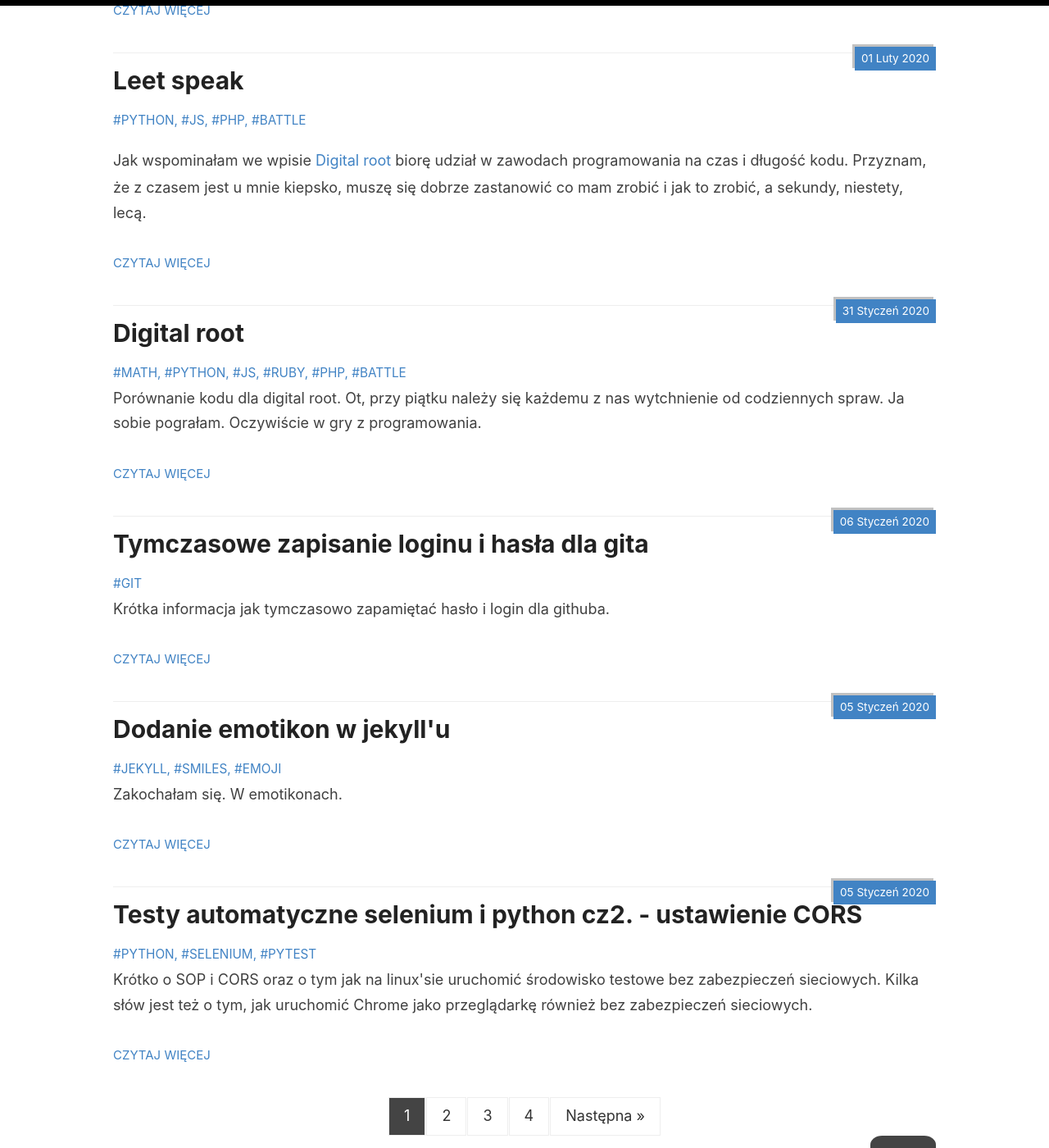
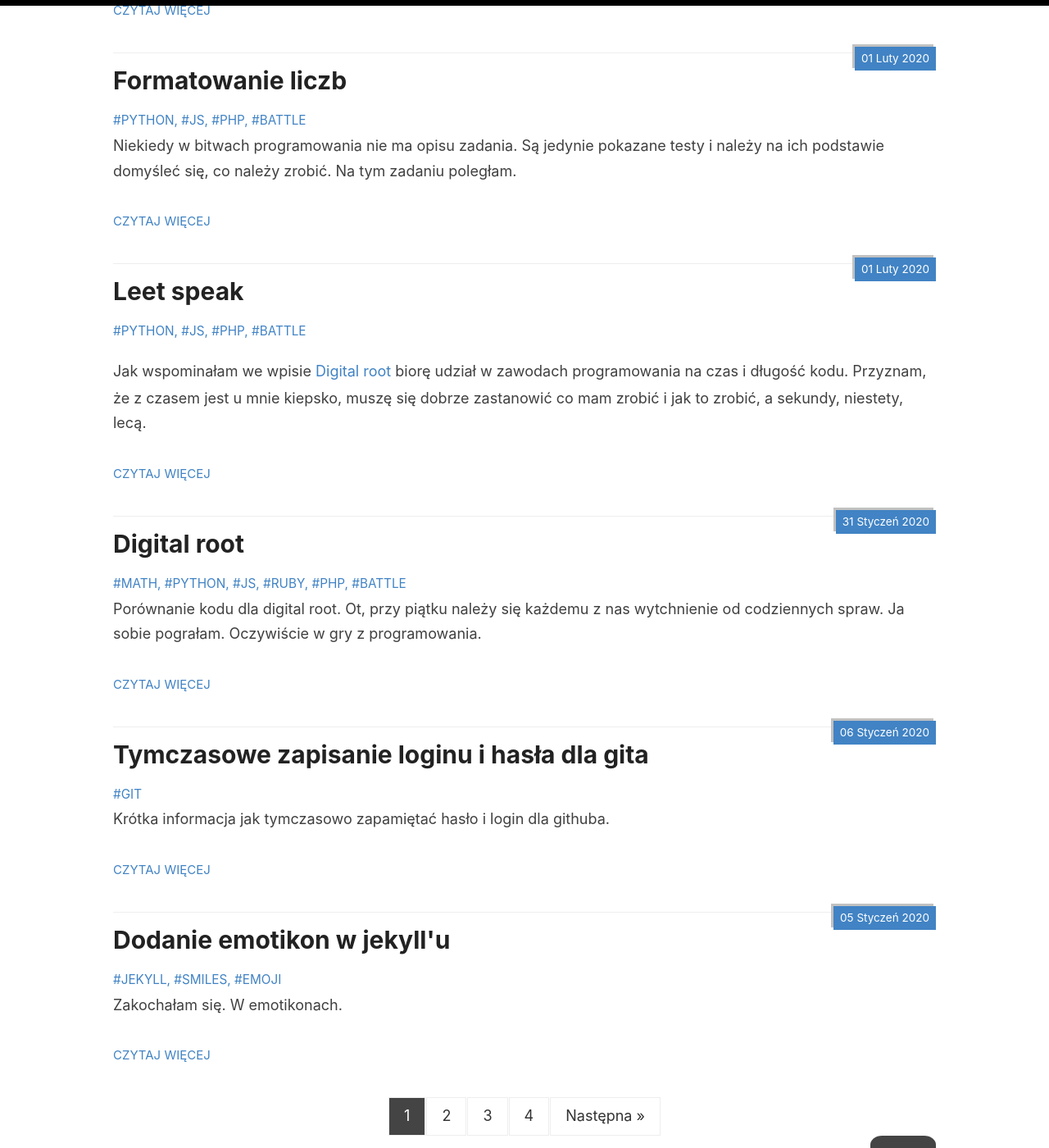
Before and after one commit to xyz-09/blog, a Jekyll site: the page built from index.html, in a window 1280 px wide and 1400 px high, scrolled down 535 px. Shown: the whole window at 82% size. Built offline with Jekyll 4.4.1, drawn with Linux system fonts in a browser that asks for light colours; some web fonts are replaced; the list of posts is cut into pages by our own code; some of the changed lines change nothing that is shown.

Commit message:
new post

````diff
--- a/_posts/2020-01-05-liczby.md
+++ b/_posts/2020-02-03-liczby.md
@@ -5,8 +5,8 @@ date: 2020-02-01 10:17
 category:  ['bitwy programowania', 'php', 'js', 'python']
 author: Edyta Jozdowska
 tags: [python, js, php, battle]
-excerpt:
-published: false
+excerpt: Niekiedy w bitwach programowania nie ma opisu zadania. Są jedynie pokazane testy i należy na ich podstawie domyśleć się, co należy zrobić. Na tym zadaniu poległam.
+published: true
 ---
 Niekiedy w bitwach programowania nie ma opisu zadania. Są jedynie pokazane testy i należy na ich podstawie domyśleć się, co należy zrobić.
 Na poniższym zadaniu poległam. Do końca nie wiedziałam o co chodzi. Oczywiście po testach widziałam, że dotyczy ono różnego zapisu liczb. 15 minut jednak było zbyt krótkim czasem dla mnie, by  znaleźć rozwiązanie. A okazało się banalne.
@@ -33,13 +33,14 @@ Na powyższej podsatwie należało podać kod, który przekształci liczbę w od
 
 Najczęściej występującymi literami są: **x**, **b** i **o**. **x**f**b**1111**o**17, **x**0**b**0**o**0, **x**148**b**101001000**o**510, powtarzają się w każdym ciągu. x = HEX, b = BIN i o = OCT, co odpowiada zapisowi liczby w kodzie 16-szesnastkowym, 2-dwójkowym i 8-ósemkowym. **Tak, jak ktoś wskaże rozwiązanie, wydaje się to tak oczywiste** :smile:
 
+# JavaScript
 Kod JS na rozwiązanie - kilka podejść. Ponieważ zawsze mamy jakiś wybór przy kodowaniu i kilka sposobów rozwiązania.
 ```JS
 //z Map
 n = 15;
 k= [['x',16],['b',2],['o',16]];
 
-console.log(k.map((a,b)=>a[0]+(n*1).toString(a[1]+'')).join(''))
+console.log(k.map((a,b)=>a[0]+(n*1).toString(a[1])).join(''))
 
 // OUTPUT: xfb1111o17
 ```
@@ -53,7 +54,7 @@ console.log(Object.entries(k).map((a,b)=>a[0]+n.toString(a[1]+'')).join(''))
 // OUTPUT: xfb1111o17
 ```
 
-`Object.entries(k)` tworzy dokładnie taką samą tablicę `[['x',16],['b',2],['o',16]]` z obiektu `{'x':16,'b':2,'o':16}`. Jak dla mnie jednak trochę za długo, jak na taką prostą oeprację. Chcemy interować po obiekcie k więc po co przekształcać go na `array`?
+`Object.entries(k)` tworzy dokładnie taką samą tablicę `[['x',16],['b',2],['o',16]]` z obiektu `{'x':16,'b':2,'o':16}`. Jak dla mnie jednak trochę za długo, jak na taką prostą oeprację. Chcemy interować po obiekcie `k` więc po co przekształcać go na `array`?
 **Kod do przepisania!**
 
 ```JS
@@ -67,12 +68,14 @@ console.log(s)
 
 // OUTPUT: xfb1111o17
 ```
-Szybciej prawda :) Tylko czy do tego zadania potrzebna nam jest loop'a. Czasem jednak naprostsze rozwiązania są najlepsze:
+Szybciej prawda :) Tylko czy do tego zadania potrzebna nam jest loop'a.
 ```js
 n=15;
 console.log(`x`+n.toString('16')+`b`+n.toString('2')+`o`+n.toString('8'));
 ```
+Patrząc na całość, kod ze zwykłym loop na obiekcie, najbardziej do mnie przemawia.
 
+# Python
 Zobaczmy Pythona, z zastosowaniem funkcji wbudowanych `bin(), hex() i oct()`
 ```py
 n=15
@@ -91,7 +94,8 @@ print(f'x{n:x}b{n:b}o{n:o}')
 ```
 Teraz dla mnie jest po pythonowku. I to rozwiązanie przyjmuję :smile:
 
-Czas na PHP. Wpierw z wykorzystaniem funkcji wbudowanych `dechex(), `decbin()` i decoct()`
+# PHP
+Czas na PHP. Wpierw z wykorzystaniem funkcji wbudowanych `dechex()`, `decbin()` i `decoct()`
 ```PHP
 $n=15;
 
@@ -115,24 +119,44 @@ Niby wszystko jest poprawnie, ale denerwuje mnie powtórzenie trzy razy $n. Da s
 $n=15;
 printf('x%1$xb%1$bo%1$o',$n);
 ```
-Do `printf()` możemy wchodzi z kilkoma argumentami, każdy otrzymuje swój numer. Wskazujemy go za pomocą albo liczby pożądkowej, jak w tym przypadku `%1` albo po jej formacie czyli dla liczby to `%d`. Wszystko zależy jak ułożymy swój input. W tym przypadku użycie `%d` będzie skutkowało błędem:
+Do `printf()` możemy wchodzić z kilkoma argumentami, każdy otrzymuje swój numer. Wskazujemy go za pomocą albo liczby pożądkowej, jak w tym przypadku `%1`, albo po jej formacie czyli dla liczby to `%d`. Wszystko zależy jak ułożymy swój input. W tym przypadku użycie `%d` będzie skutkowało błędem:
 
 Warning:  printf(): Too few arguments in [...][...] on line xxx
 {.error}
 
+Brrr, jest to najbardziej zaciemniona wersja w PHP :rofl:.
 
+Przejdźmy do zetsawienia długości:
 ```JS
-// JAVASCRIPT No1 => 94
-console.log(`k=[['x',16],['b',2],['o',16]];console.log(k.map((a,b)=>a[0]+(n*1).toString(a[1]+'')).join(''))`.length)
+// PYTHON No2 => 28
+console.log(`print(f'x{n:x}b{n:b}o{n:o}')`.length)
 
-// JAVASCRIPT No2 => 98 - o dziwo, choć kod jest ładniejszy
-console.log(`k='x':16,'b':2,'o':16};console.log(Object.entries(k).map((a,b)=>a[0]+n.toString(a[1]+'')).join(''))`.length)
+// PHP No2 => 29
+console.log(`printf("x%xb%bo%o",$n,$n,$n);`.length)
 
-// JAVASCRIPT No3 => 70
-console.log(`s='';k={x:16,b:2,o:8};for(a in k){s+=a+n.toString(k[a])}console.log(s)`.length)
+// PHP No3 => 29
+console.log(`printf('x%1$xb%1$bo%1$o',$n);`.length)
+
+// PYTHON No1 => 45
+console.log(`print('h'+hex(n)[-1:]+bin(n)+'o'+oct(n)[-1:])`.length)
+
+// PHP No1 => 50
+console.log(`echo "x".dechex($n)."b".decbin($n)."o".decoct($n);`.length)
+
+// JAVASCRIPT No3 => 69
+console.log(`s='';k={x:16,b:2,o:8}for(a in k){s+=a+n.toString(k[a])}console.log(s)`.length)
 
 // JAVASCRIPT No4 => 74
 console.log(`console.log('x'+n.toString('16')+'b'+n.toString('2')+'o'+n.toString('8'));`.length)
+
+// JAVASCRIPT No1 => 91
+console.log(`k=[['x',16],['b',2],['o',16]];console.log(k.map((a,b)=>a[0]+(n*1).toString(a[1])).join(''))`.length)
+
+// JAVASCRIPT No2 => 98 - o dziwo, choć kod jest ładniejszy
+console.log(`k='x':16,'b':2,'o':16}console.log(Object.entries(k).map((a,b)=>a[0]+n.toString(a[1]+'')).join(''))`.length)
 ```
-W moim zestawieniu długości znów `Python` wygrywa. Ma on przewagę nad PHP znów o jeden znak, i pewnie trudno zgadnąć które `;` no i nie zapominajmy o zapisie zmiennych ze sławnym `$` :roftl:
-Przygotowując zestawienia kodów, zauważyłam jedną rzecz, choć niektórzy się może obrażą na mnie. PHP jest badzo podobne do pythona.
+W moim zestawieniu długości znów `Python` wygrywa. Ma on przewagę nad PHP znów o jeden znak i pewnie trudno zgadnąć o który `;`
+Należy pamiętać, że w PHP mamy zapis zmiennych `$`, co kod wydłuża, też o dodatkowy znak :rofl: - wnioski pozostawiam do wyciągniecią samemu :wink:
+
+Przygotowując po raz kolejny zestawienie, naszła mnie myśl, choć niektórzy się może obrażą na mnie.
+**PHP jest badzo podobny do pythona.** Przynajmniej w niektórych kwestiach.
````
